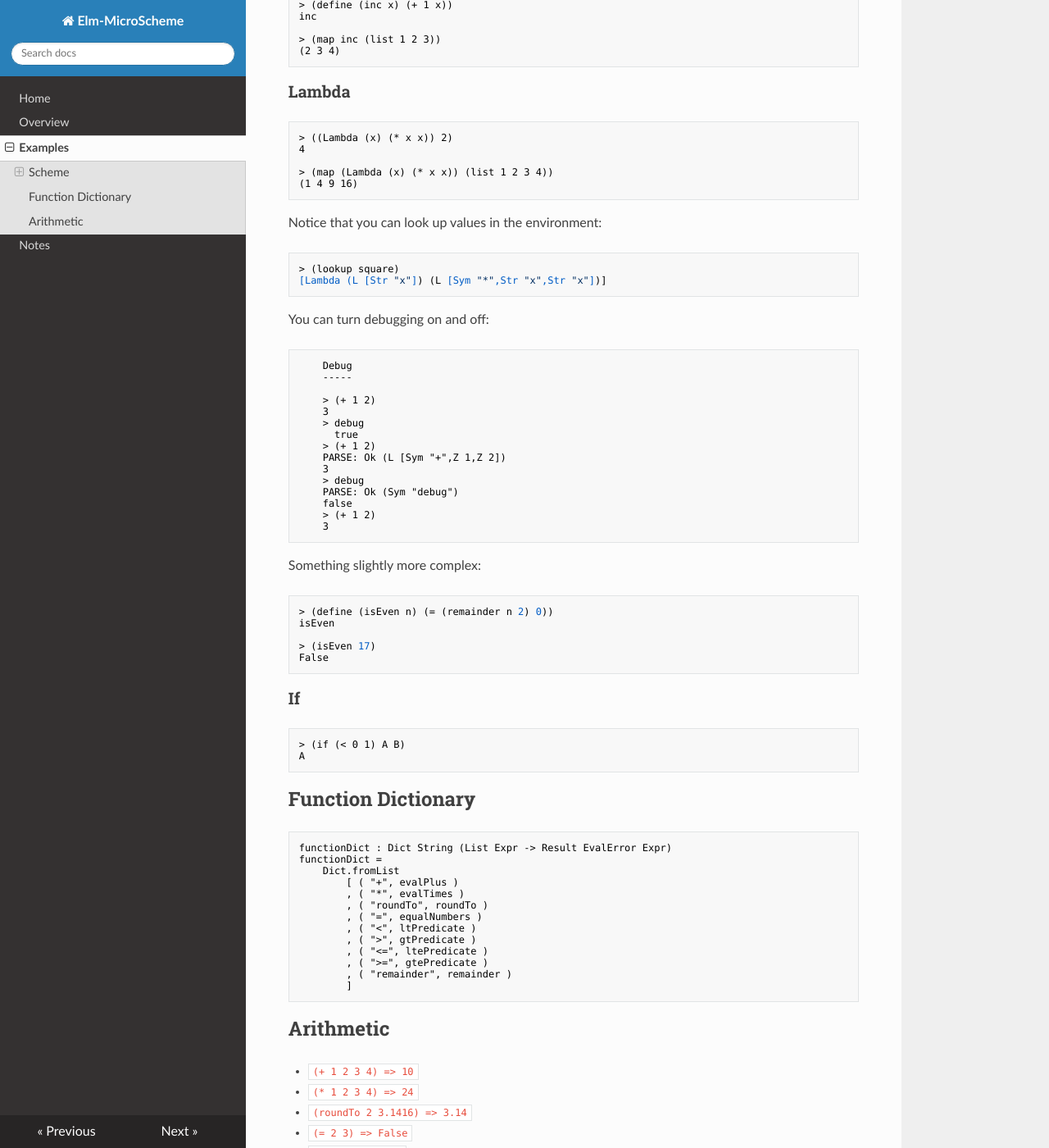
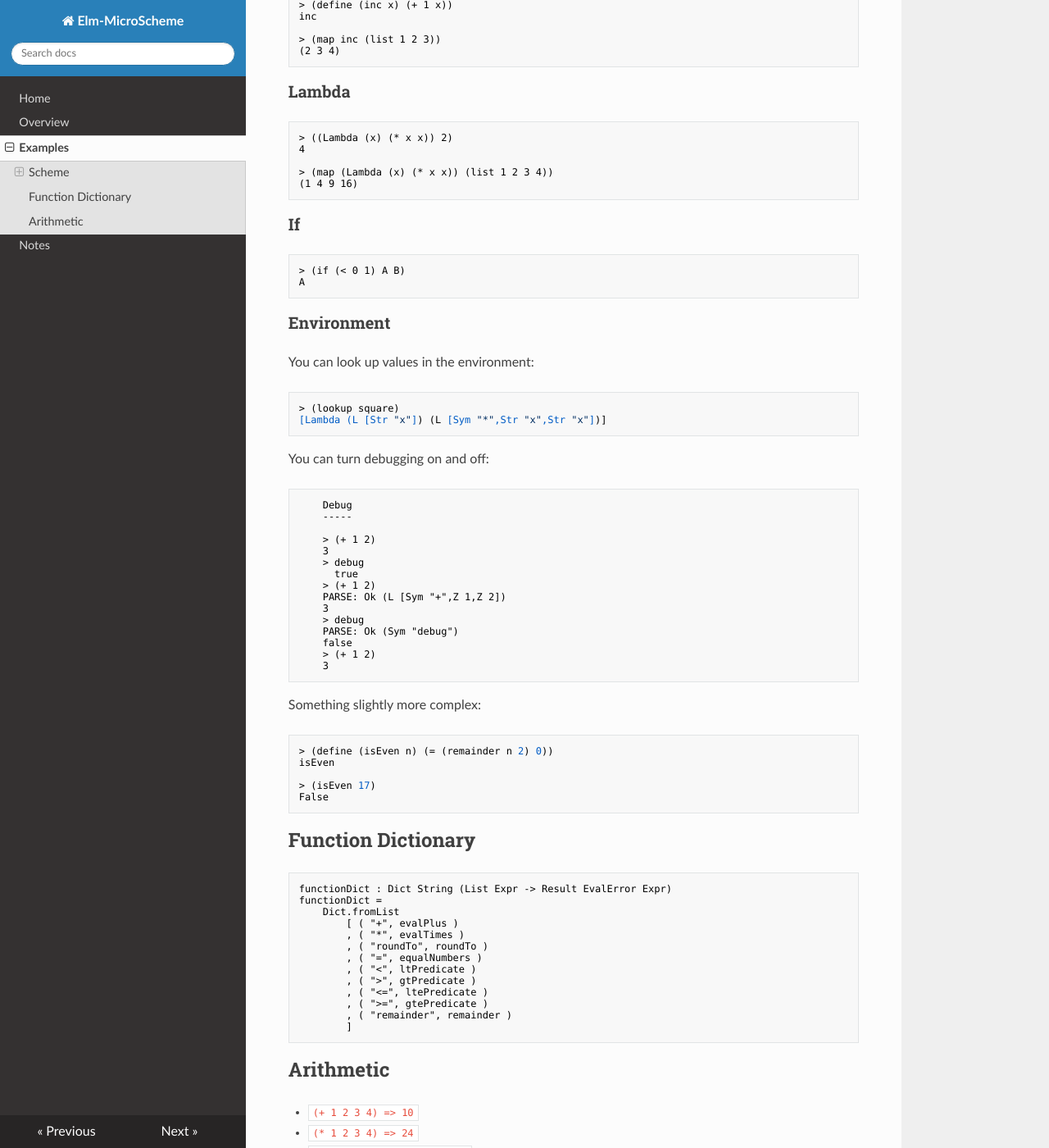
Before and after one commit to jxxcarlson/elm-microscheme, an MkDocs documentation site: the page built from docs/docs/examples.md, in a window 1280 px wide and 1400 px high, scrolled down 1024 px. Shown: the whole window at 82% size. Built offline with MkDocs 1.6.1, drawn with Linux system fonts in a browser that asks for light colours; nearby versions of some CDN libraries.

Commit message:
Update docs

````diff
--- a/docs/docs/examples.md
+++ b/docs/docs/examples.md
@@ -74,7 +74,16 @@ inc
 (1 4 9 16)
 ```
 
-Notice that you can look up values in the environment:
+### If
+
+```text
+> (if (< 0 1) A B)
+A
+```
+
+### Environment
+
+You can look up values in the environment:
 
 ```
 > (lookup square)
@@ -111,12 +120,6 @@ isEven
 False
 ```
 
-### If
-
-```text
-> (if (< 0 1) A B)
-A
-```
 
 
 ## Function Dictionary
````
